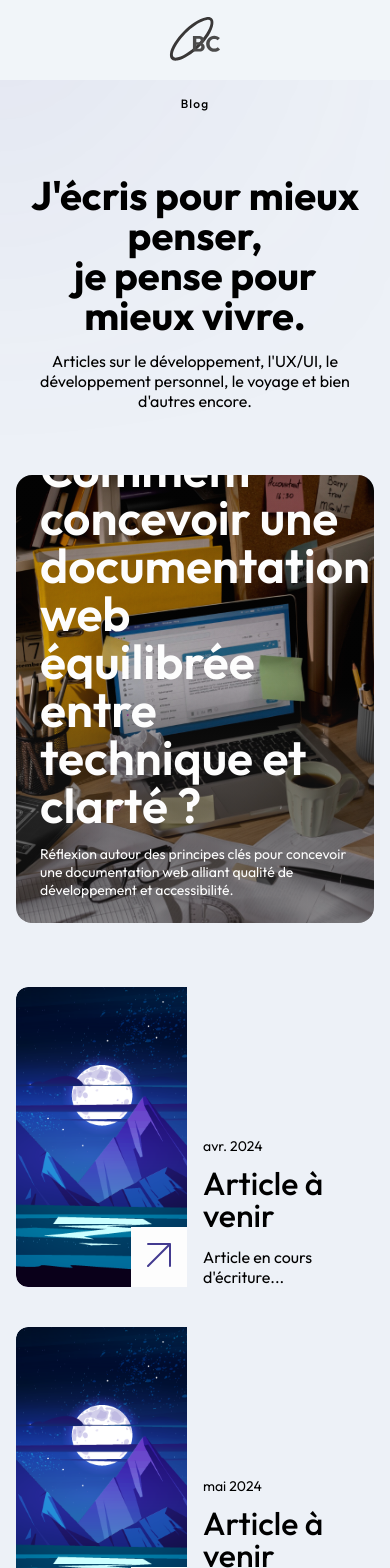
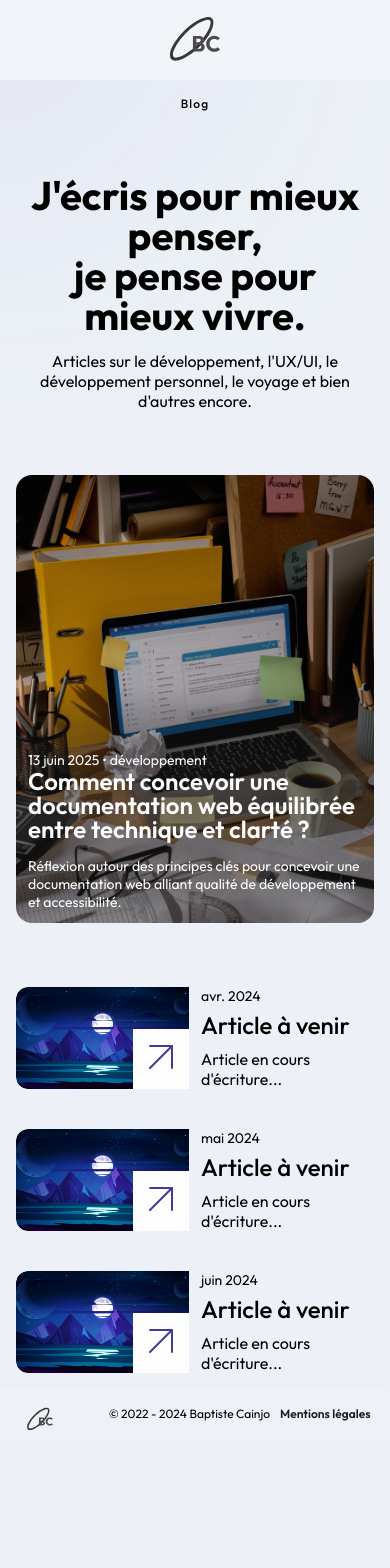
Before and after one commit to BaptisteCainjo/my-website, a Next.js app: page /blog in a window 390 px wide. Shown: the top 1568 px of the page. After the commit the page ends 1443 px from the top, so only its background shows below. Built offline with nearby package versions, Linux system fonts and the light colour scheme.

Commit message:
style: Refactor styles in Blog and ArticleCard components for improved responsiveness and layout consistency

```diff
--- a/src/app/blog/[slug]/page.tsx
+++ b/src/app/blog/[slug]/page.tsx
@@ -59,7 +59,7 @@ export default function BlogPostPage({ params }: { params: { slug: string } }) {
                 <path d="m12 19-7-7 7-7" />
                 <path d="M19 12H5" />
               </svg>
-              Retour
+              <span className={BlogPostStyle.backText}>Retour</span>
             </Link>
 
             <h1 className={BlogPostStyle.title}>{post.title}</h1>
--- a/src/components/ArticleCard/ArticleCard.module.scss
+++ b/src/components/ArticleCard/ArticleCard.module.scss
@@ -1,4 +1,5 @@
 @import "../../scss/colors";
+@import "../../scss/mixins.scss";
 
 .card {
   display: flex;
@@ -21,8 +22,12 @@
 
 .imageWrapper {
   position: relative;
-  height: 300px;
+  height: auto;
   width: 50%;
+
+  @include mixinBreakpoints(xss) {
+    height: 300px;
+  }
 }
 
 .iconWrapper {
@@ -34,21 +39,34 @@
 }
 
 .content {
-  padding-left: 1rem;
+  padding-left: 0.75rem;
   width: 50%;
   display: flex;
   flex-direction: column;
   justify-content: flex-end;
+
+  @include mixinBreakpoints(md) {
+    padding-left: 1rem;
+  }
 }
 
 .meta {
   font-size: 0.875rem;
-  margin-bottom: 0.75rem;
+  margin-bottom: 0.5rem;
+
+  @include mixinBreakpoints(md) {
+    margin-bottom: 0.75rem;
+  }
 }
 
 .title {
-  font-size: 2rem;
+  font-size: 1.5rem;
   font-weight: 500;
-  margin: 0 0 1rem 0;
+  margin-bottom: 0.75rem;
   line-height: 1;
+
+  @include mixinBreakpoints(md) {
+    font-size: 2rem;
+    margin-bottom: 1rem;
+  }
 }
--- a/src/scss/pages/Blog.module.scss
+++ b/src/scss/pages/Blog.module.scss
@@ -59,9 +59,13 @@
   display: flex;
   flex-direction: column;
   justify-content: flex-end;
-  padding: 1.5rem;
+  padding: 0.75rem;
   z-index: 1;
   color: #fdfdfd;
+
+  @include mixinBreakpoints(md) {
+    padding: 1.5rem;
+  }
 }
 
 .meta {
@@ -69,10 +73,14 @@
 }
 
 .postTitle {
-  font-size: 3rem;
+  font-size: 1.5rem;
   font-weight: 600;
   margin-bottom: 1rem;
   line-height: 1;
+
+  @include mixinBreakpoints(md) {
+    font-size: 3rem;
+  }
 }
 
 .excerpt {
@@ -88,7 +96,7 @@
   flex-direction: column;
   gap: 1.5rem;
 
-  @media (min-width: 768px) {
+  @include mixinBreakpoints(md) {
     flex-direction: row;
   }
 }
@@ -99,7 +107,7 @@
   object-fit: cover;
   border-radius: 0.75rem;
 
-  @media (min-width: 768px) {
+  @include mixinBreakpoints(md) {
     width: 50%;
   }
 }
--- a/src/scss/pages/BlogPost.module.scss
+++ b/src/scss/pages/BlogPost.module.scss
@@ -31,12 +31,16 @@
   bottom: 0;
   color: #ffffff;
   z-index: 1;
-  padding: 0 3rem 2rem 3rem;
+  padding: 0 1rem 2rem 1rem;
+
+  @include mixinBreakpoints(sm) {
+    padding: 0 3rem 2rem 3rem;
+  }
 }
 
 .backLink {
   color: #ffffff;
-  padding: 0.5rem 1rem 0.5rem 0.75rem;
+  padding: 0.5rem 0.75rem 0.5rem 0.75rem;
   background-color: rgba(255, 255, 255, 0.2);
   backdrop-filter: blur(4px);
   transition: 0.3s ease;
@@ -49,19 +53,39 @@
     background-color: rgba(255, 255, 255, 0.3);
     transition: 0.3s ease;
   }
+
+  @include mixinBreakpoints(md) {
+    padding: 0.5rem 1rem 0.5rem 0.75rem;
+  }
+}
+.backText {
+  display: none;
+}
+@include mixinBreakpoints(md) {
+  .backText {
+    display: block;
+  }
 }
 
 .title {
   font-weight: 700;
-  font-size: 2.4rem;
+  font-size: 1.75rem;
   margin-bottom: 0.5rem;
+
+  @include mixinBreakpoints(sm) {
+    font-size: 2.4rem;
+  }
 }
 
 .meta {
   font-size: 0.875rem;
   display: flex;
-  gap: 1.5rem;
+  gap: 0.5rem;
   flex-wrap: wrap;
+
+  @include mixinBreakpoints(md) {
+    gap: 1.5rem;
+  }
 }
 
 .heroImage {
@@ -75,6 +99,10 @@
   line-height: 1.7;
   margin-bottom: 4rem;
   margin-top: 5rem;
+
+  @include mixinBreakpoints(md) {
+    margin-top: 6rem;
+  }
 
   p,
   li {
```
Also changed, not shown: src/content/documentation-web-equilibre-dev-ux.md (+1 -0 lines).
